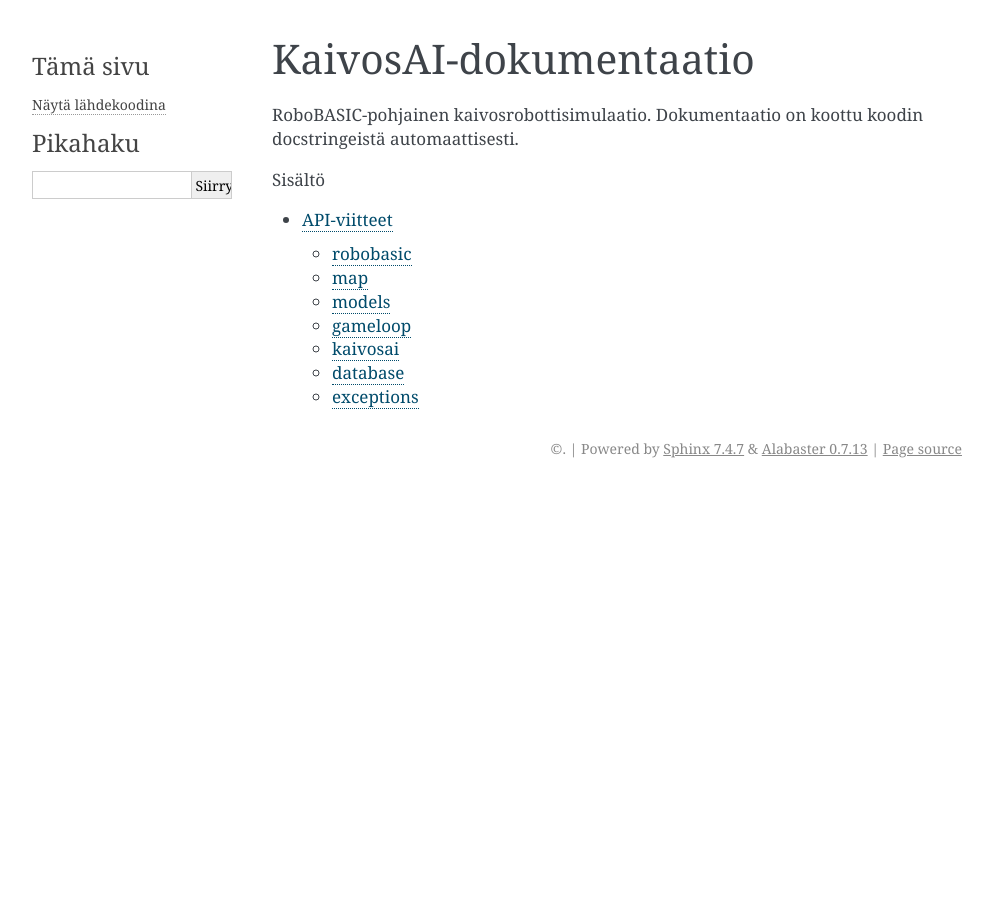
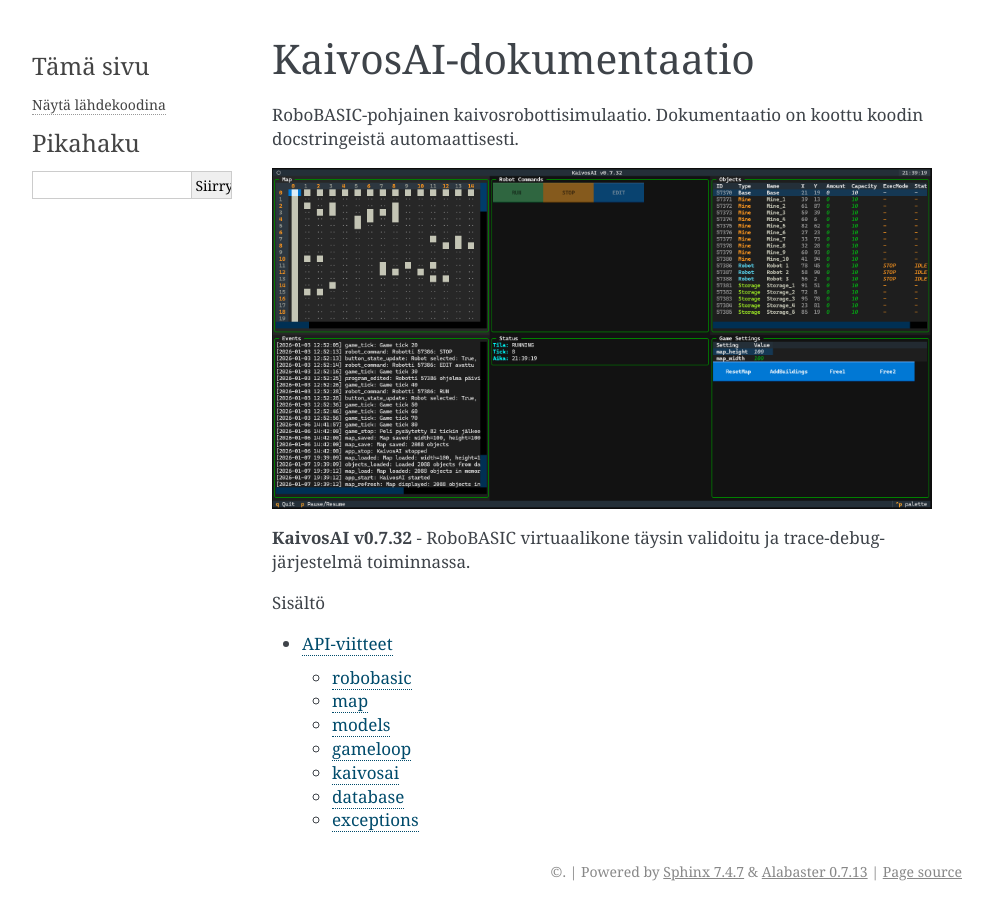
Before and after one commit to superzanttu/KaivosAI, a Sphinx documentation site: the page built from docs/index.rst, in a window 1280 px wide. Shown: the whole page, without its empty margins (148-1140 px from the left). Built offline with Sphinx 7.4.7, drawn with Linux system fonts in a browser that asks for light colours.

Commit message:
﻿Update KaivosAI

```diff
--- a/docs/index.rst
+++ b/docs/index.rst
@@ -4,6 +4,13 @@ KaivosAI-dokumentaatio
 RoboBASIC-pohjainen kaivosrobottisimulaatio. Dokumentaatio on koottu koodin
 docstringeistä automaattisesti.
 
+.. image:: _static/screenshot_v0.7.32.png
+   :alt: KaivosAI v0.7.32 - RoboBASIC VM fully validated
+   :align: center
+   :width: 100%
+
+**KaivosAI v0.7.32** - RoboBASIC virtuaalikone täysin validoitu ja trace-debug-järjestelmä toiminnassa.
+
 .. toctree::
    :maxdepth: 2
    :caption: Sisältö
```
Also changed, not shown: docs/_static/screenshot_v0.7.32.png (added), 7 other files.
